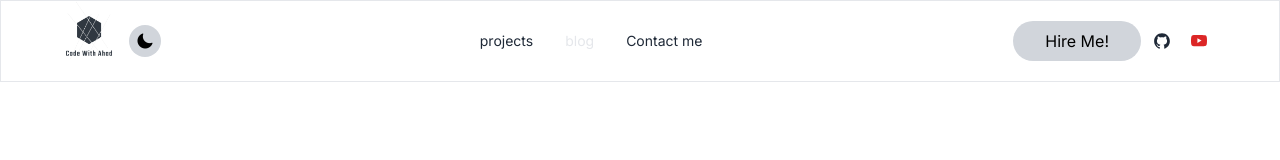
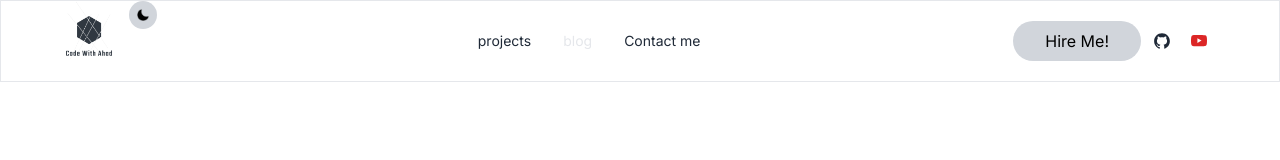
Before and after one commit to Abdulahadahmadi/codewithahad, a Next.js app: page / in a window 1280 px wide. Shown: the top 160 px of the page. Built offline with nearby package versions, Linux system fonts and the light colour scheme.

Commit message:
add style

```diff
--- a/app/components/DarkModeToggle.tsx
+++ b/app/components/DarkModeToggle.tsx
@@ -32,12 +32,12 @@ const DarkModeToggle = () => {
     <div>
         <button
             onClick={toggleDarkMode}
-            className="p-2 mt-6 rounded-full bg-gray-300 dark:bg-gray-200"
+            className="p-2 rounded-full bg-gray-300 dark:bg-gray-200"
             >
             {isDarkMode ? (
-                <Image width={16} height={16} src={dayMode} alt='light mode' />
+                <Image width={12} height={12} src={dayMode} alt='light mode' />
             ) : (
-                <Image width={16} height={16} src={nightMode} alt='dark mode' />
+                <Image width={12} height={12} src={nightMode} alt='dark mode' />
             )}
         </button>
     </div>
```
